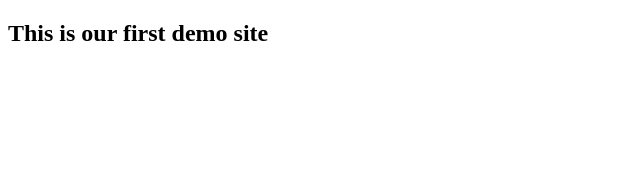
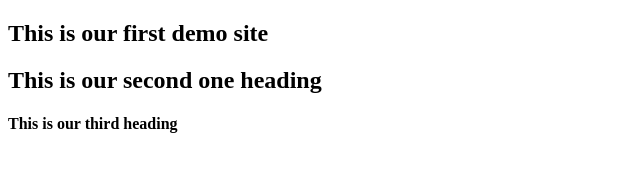
Before and after one commit to saam8081/demoproject, a plain HTML site: page index.html in a window 1280 px wide. Shown: the whole page, without its empty margins (0-640 px from the left). Drawn offline with Linux system fonts and the light colour scheme.

Commit message:
second commit

```diff
--- a/index.html
+++ b/index.html
@@ -6,6 +6,7 @@
 <body>
 
 <h2>This is our first demo site</h2>
-
+<h2>This is our second one heading</h2>
+<h4>This is our third heading</h4>
 </body>
 </html>
```
